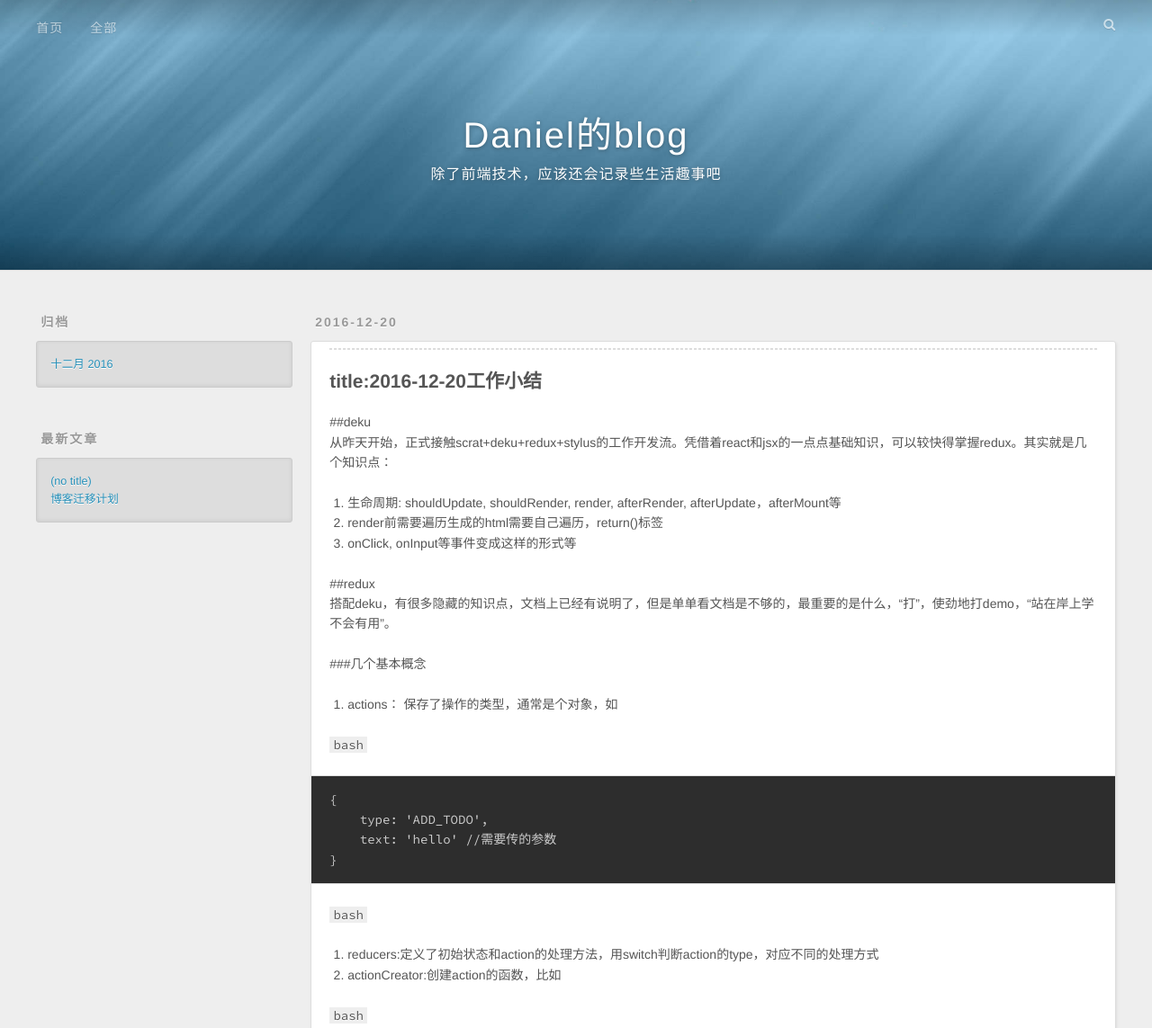
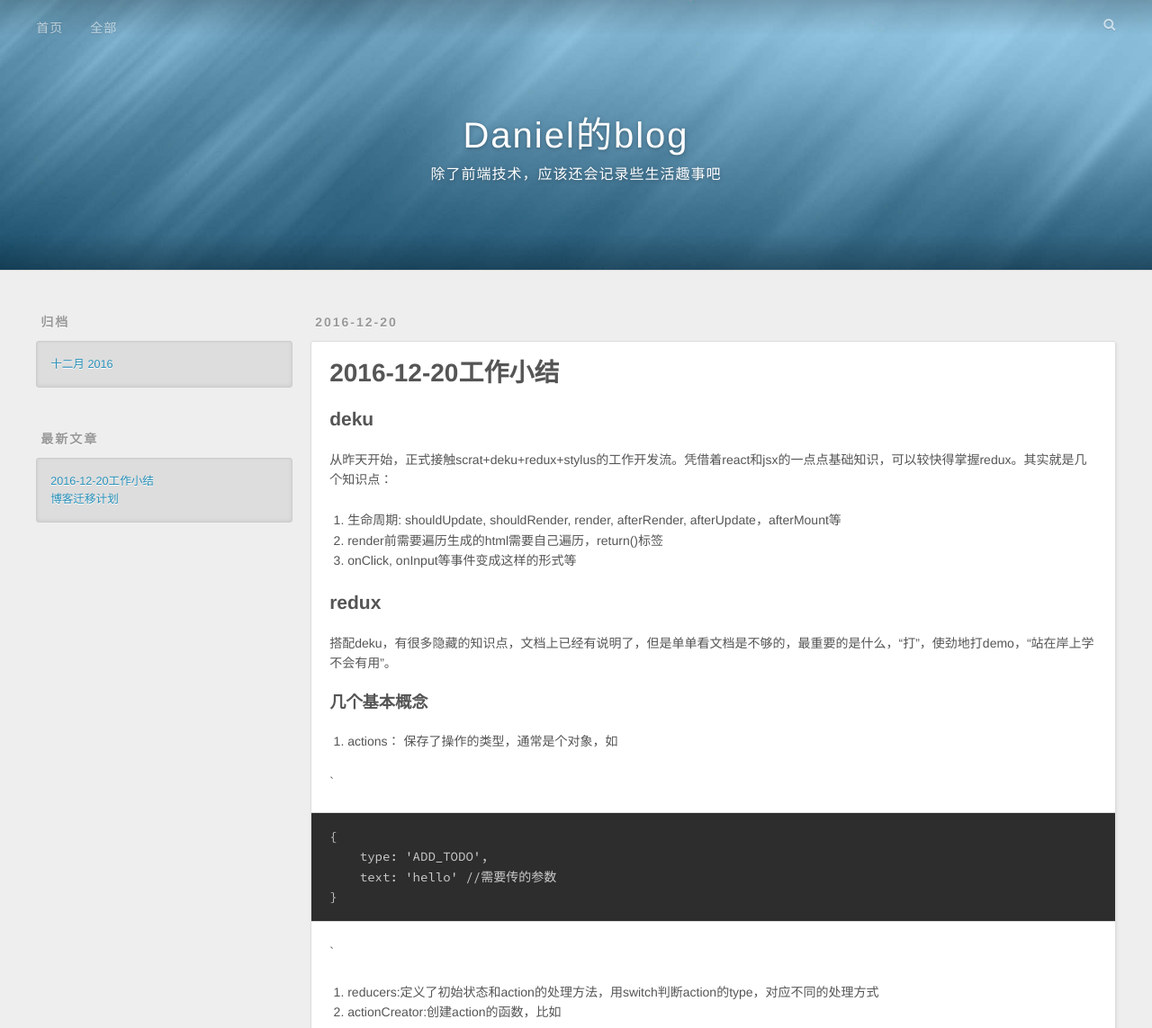
Before and after one commit to DanielWLam/DanielWLam.github.io, a plain HTML site: page index.html in a window 1280 px wide. Shown: the top 1143 px of the page at 90% size. Drawn offline with nearby package versions, Linux system fonts and the light colour scheme.

Commit message:
Site updated: 2016-12-25 22:08:37

```diff
--- a/index.html
+++ b/index.html
@@ -74,26 +74,34 @@
   <div class="article-inner">
 
 
+      <header class="article-header">
+
+
+    <h1 itemprop="name">
+      <a class="article-title" href="/2016/12/20/2016-12-20/">2016-12-20工作小结</a>
+    </h1>
+
+
+      </header>
+
     <div class="article-entry" itemprop="articleBody">
 
-        <hr>
-<h2 id="title-2016-12-20工作小结"><a href="#title-2016-12-20工作小结" class="headerlink" title="title:2016-12-20工作小结"></a>title:2016-12-20工作小结</h2><p>##deku<br>从昨天开始，正式接触scrat+deku+redux+stylus的工作开发流。凭借着react和jsx的一点点基础知识，可以较快得掌握redux。其实就是几个知识点：</p>
+        <h2 id="deku"><a href="#deku" class="headerlink" title="deku"></a>deku</h2><p>从昨天开始，正式接触scrat+deku+redux+stylus的工作开发流。凭借着react和jsx的一点点基础知识，可以较快得掌握redux。其实就是几个知识点：</p>
 <ol>
 <li>生命周期: shouldUpdate, shouldRender, render, afterRender, afterUpdate，afterMount等</li>
 <li>render前需要遍历生成的html需要自己遍历，return()标签</li>
 <li>onClick, onInput等事件变成这样的形式等</li>
 </ol>
-<p>##redux<br>搭配deku，有很多隐藏的知识点，文档上已经有说明了，但是单单看文档是不够的，最重要的是什么，“打”，使劲地打demo，“站在岸上学不会有用”。</p>
-<p>###几个基本概念</p>
-<ol>
+<h2 id="redux"><a href="#redux" class="headerlink" title="redux"></a>redux</h2><p>搭配deku，有很多隐藏的知识点，文档上已经有说明了，但是单单看文档是不够的，最重要的是什么，“打”，使劲地打demo，“站在岸上学不会有用”。</p>
+<h3 id="几个基本概念"><a href="#几个基本概念" class="headerlink" title="几个基本概念"></a>几个基本概念</h3><ol>
 <li>actions： 保存了操作的类型，通常是个对象，如</li>
 </ol>
-<p><code>bash</code></p>
+<p>`</p>
 <pre><code>{
     type: &apos;ADD_TODO&apos;,
     text: &apos;hello&apos; //需要传的参数
 }
-</code></pre><p><code>bash</code></p>
+</code></pre><p>`</p>
 <ol>
 <li>reducers:定义了初始状态和action的处理方法，用switch判断action的type，对应不同的处理方式</li>
 <li>actionCreator:创建action的函数，比如</li>
@@ -117,7 +125,7 @@
 
     </div>
     <footer class="article-footer">
-      <a data-url="https://danielwlam.github.io/2016/12/20/2016-12-20/" data-id="ciwxkz4ef0000ssnqch6jvoe0" class="article-share-link">Share</a>
+      <a data-url="https://danielwlam.github.io/2016/12/20/2016-12-20/" data-id="cix4qcxdx0000o4nq3h3r50yw" class="article-share-link">Share</a>
 
 
     </footer>
@@ -156,7 +164,7 @@
 
     </div>
     <footer class="article-footer">
-      <a data-url="https://danielwlam.github.io/2016/12/14/hello-world/" data-id="ciwxkz4el0001ssnq4nths5np" class="article-share-link">Share</a>
+      <a data-url="https://danielwlam.github.io/2016/12/14/hello-world/" data-id="cix4qcxdx0001o4nqsaxzrhwa" class="article-share-link">Share</a>
 
 
     </footer>
@@ -196,7 +204,7 @@
       <ul>
 
           <li>
-            <a href="/2016/12/20/2016-12-20/">(no title)</a>
+            <a href="/2016/12/20/2016-12-20/">2016-12-20工作小结</a>
           </li>
 
           <li>
```
Also changed, not shown: 2016/12/14/hello-world/index.html (+3 -3 lines), 2016/12/20/2016-12-20/index.html (+27 -19 lines), archives/2016/12/index.html (+7 -1 lines), archives/2016/index.html (+7 -1 lines), archives/index.html (+7 -1 lines).
